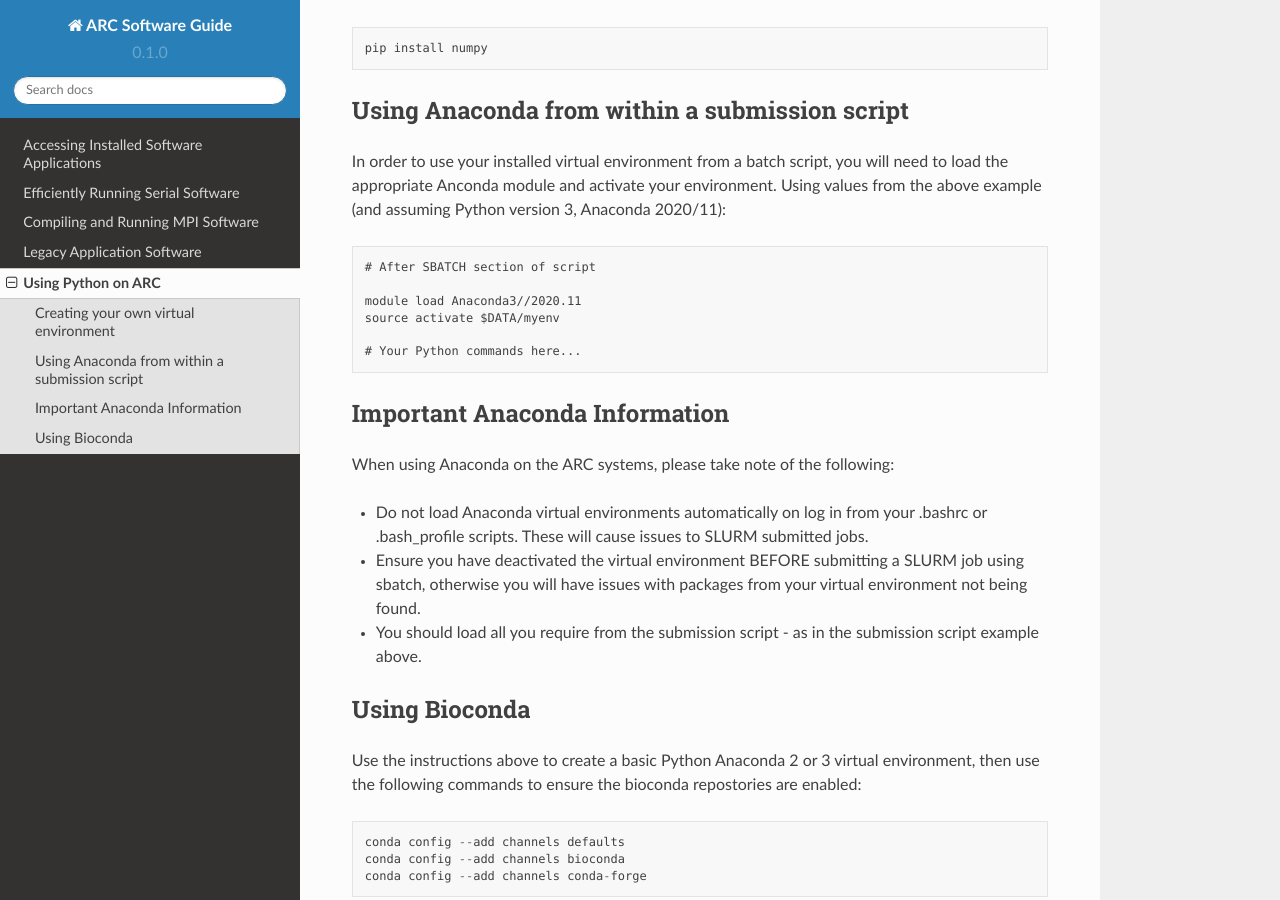
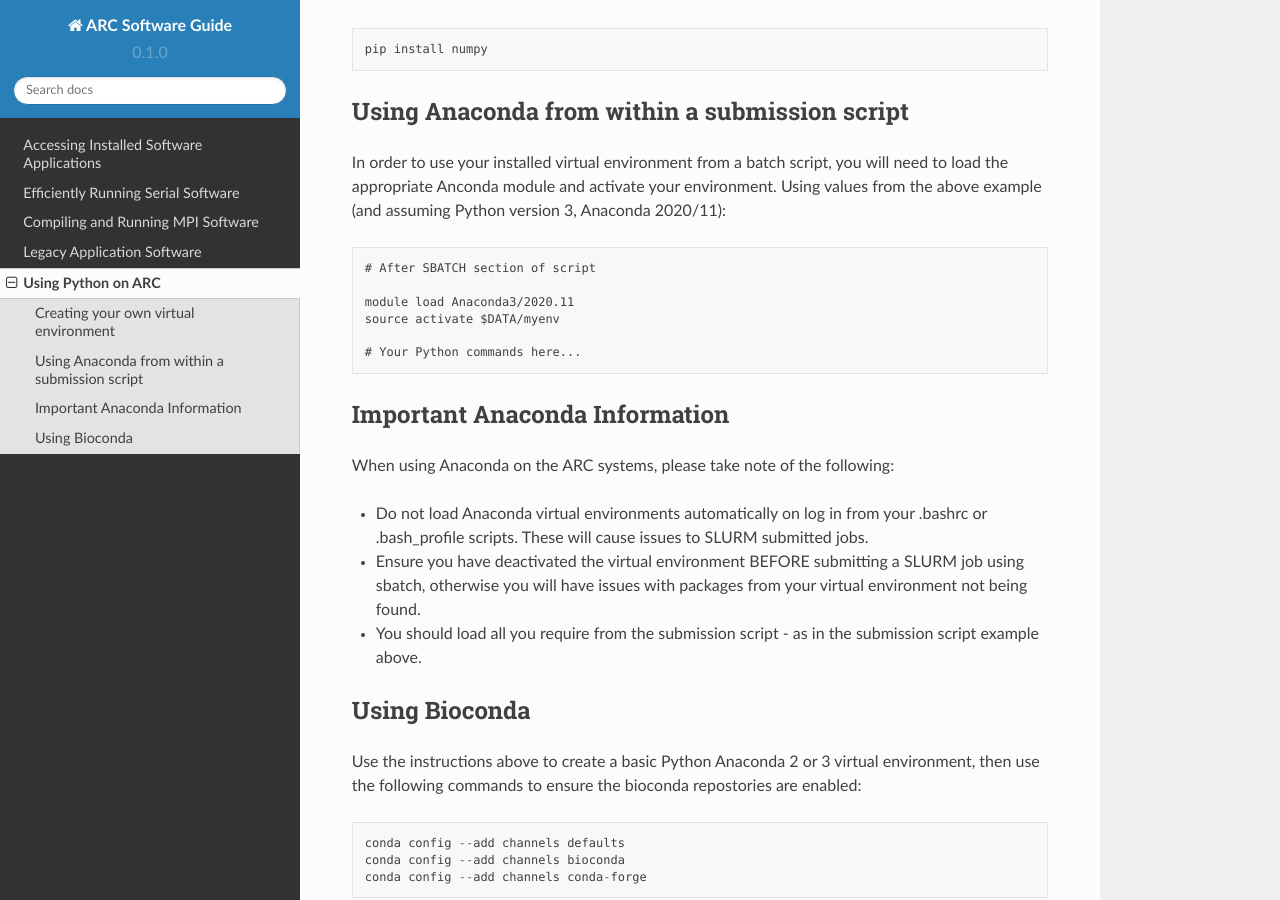
Before and after one commit to oxford-arc/arc-software-guide, a Sphinx documentation site: the page built from docs/source/python/anaconda.rst, in a window 1280 px wide and 900 px high, scrolled down 1572 px. Built offline with Sphinx 7.4.7 and the Read the Docs theme 2.0.0, drawn with Linux system fonts in a browser that asks for light colours; some of the changed text lies outside the part shown.

```diff
--- a/docs/source/python/anaconda.rst
+++ b/docs/source/python/anaconda.rst
@@ -22,7 +22,7 @@ Python 3::
 
   module load Anaconda3
 
-or one of the specific Anaconda versions shown by module spider.
+or one of the specific Anaconda versions shown by ``module spider``.
 
 Once the module is loaded you can use the ``conda`` commands to create a virtual environment in your $DATA area. For example to create an environment named
 ``myenv`` in $DATA we can use the following commands::
@@ -61,7 +61,7 @@ Using values from the above example (and assuming Python version 3, Anaconda 202
 
   # After SBATCH section of script
 
-  module load Anaconda3//2020.11
+  module load Anaconda3/2020.11
   source activate $DATA/myenv
 
   # Your Python commands here...
```
